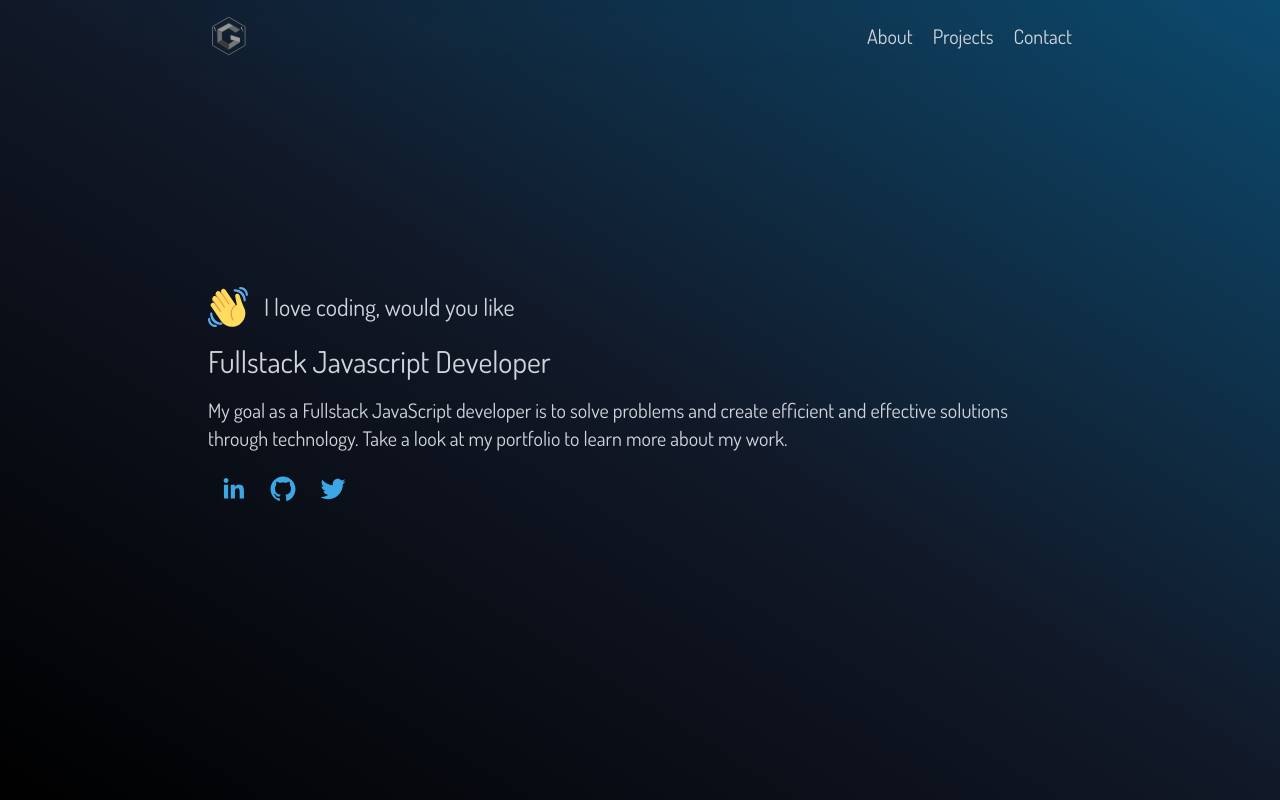
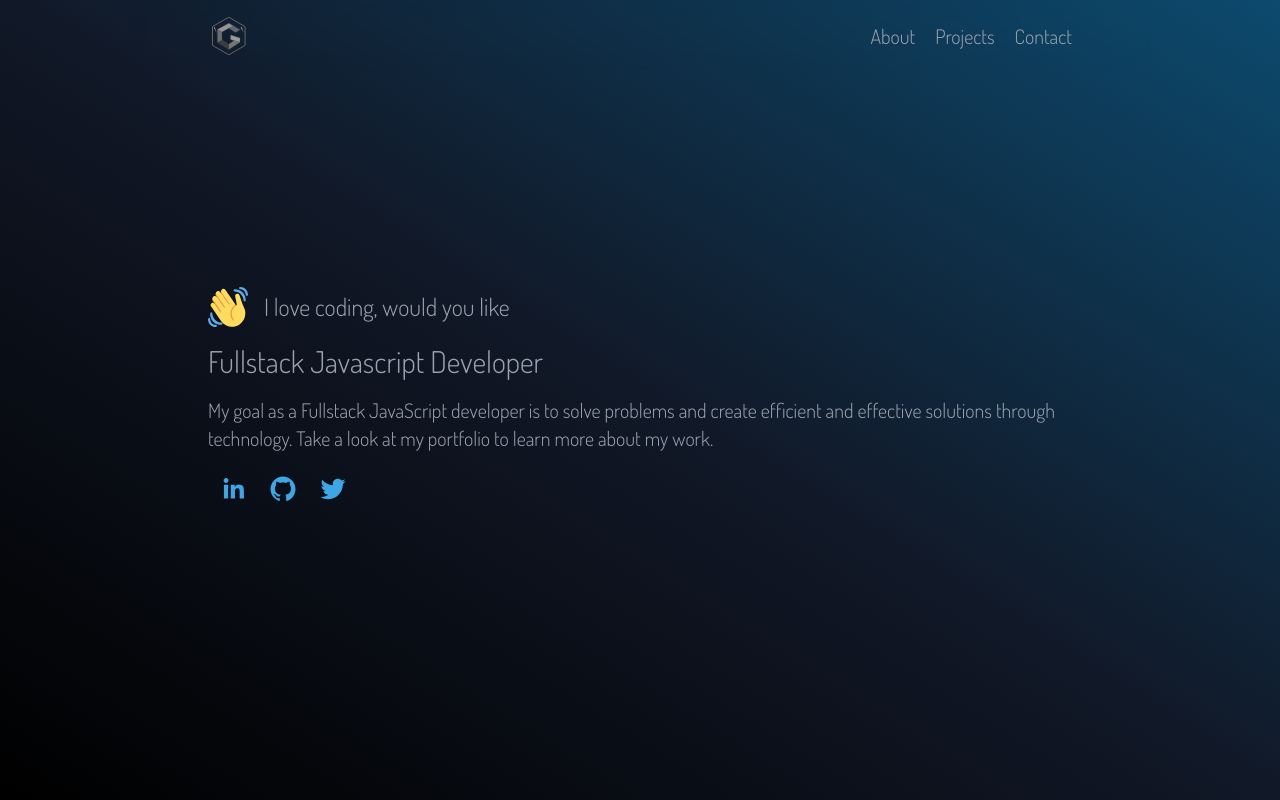
Before and after one commit to gustavoylc/portfolio, a Next.js app: page / in a window 1280 px wide. Built offline with nearby package versions, Linux system fonts and the light colour scheme.

Commit message:
style: add font style

```diff
--- a/src/styles/globals.css
+++ b/src/styles/globals.css
@@ -4,6 +4,6 @@
 
 @layer base {
   body {
-    @apply  bg-fixed bg-gradient-to-bl from-sky-900 via-gray-900 to-black h-screen min-w-[320px] text-gray-300;
+    @apply  bg-fixed bg-gradient-to-bl from-sky-900 via-gray-900 to-black h-screen min-w-[320px] text-gray-400 font-light;
   }
 }
```
